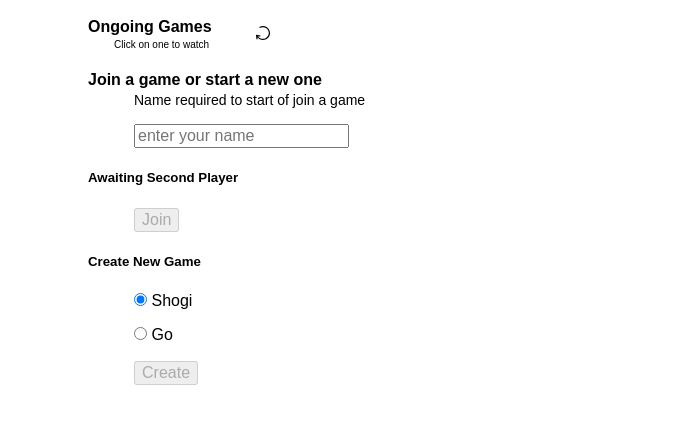
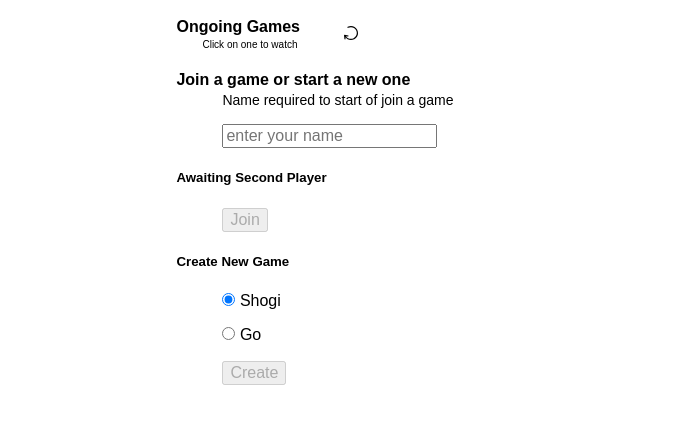
Before and after one commit to hiteshlala/board-games, a website: page static/index.html in a window 1280 px wide. Shown: the part 53-476 px from the top of the page, without its empty margins (302-977 px from the left). Drawn offline with Linux system fonts and the light colour scheme; no server answers.

Commit message:
Adjust landing page
 Changes to be committed:
	modified:   package.json
	modified:   readme.md
	modified:   static/index.html

```diff
--- a/package.json
+++ b/package.json
@@ -1,6 +1,6 @@
 {
   "name": "board-games",
-  "version": "1.1.0",
+  "version": "1.2.0",
   "description": "A simple implementation of socket based Shogi and Go boards.",
   "main": "index.js",
   "scripts": {
--- a/static/index.html
+++ b/static/index.html
@@ -32,6 +32,10 @@
         padding: 0px;
         margin: 0px 46px;
         font-size: 14px;
+      }
+      .content {
+        width: fit-content;
+        margin: 0px auto;
       }
     </style>
   </head>
```
Also changed, not shown: readme.md.
